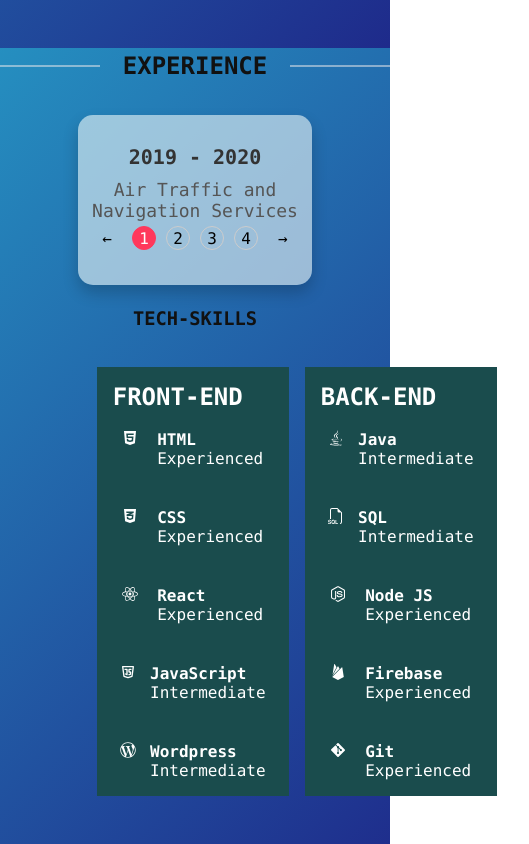
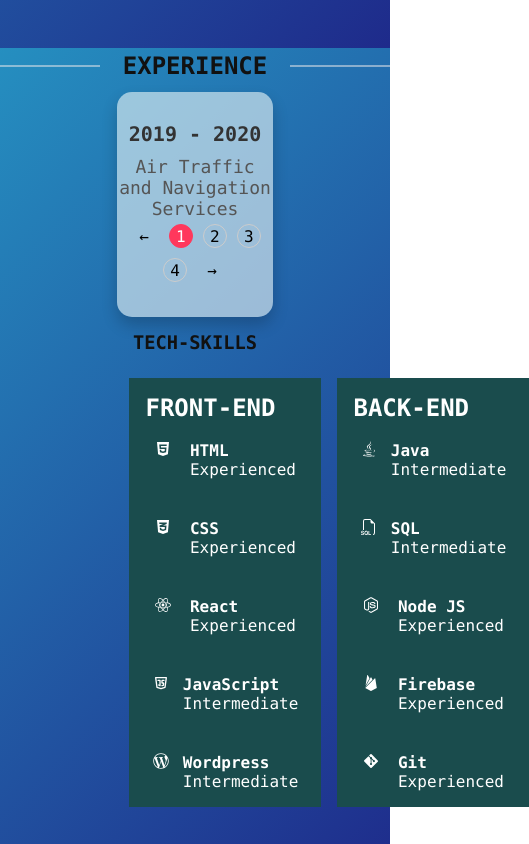
Before and after one commit to Sanerita/final-react-portfolio, a React (Vite) app: page / in a window 390 px wide. Shown: the part 1640-2484 px from the top of the page, 529 px wide, since content can reach past the window. Built offline with nearby package versions, Linux system fonts and the light colour scheme.

Commit message:
changed hamburger ui style

```diff
--- a/src/components/experience.jsx
+++ b/src/components/experience.jsx
@@ -17,10 +17,10 @@
 const experience = () => {
 
 
-  const [internetFacts, setInternetFacts] = useState([
+  const [internetFacts] = useState([
     { year: "2019 - 2020", fact: "Air Traffic and Navigation Services" },
     { year: "2020 - 2021", fact: "Astrofica Technologies" },
-    { year: "2023/02 - 2023/07", fact: "UVU Africa (CapaCiTi)" },
+    { year: "2023/02 - 2023/07",fact: "UVU Africa (CapaCiTi)" },
     { year: "2023/07 - current", fact: "Younglings VA" },
   ]);
 
--- a/src/styles.css
+++ b/src/styles.css
@@ -93,9 +93,10 @@
     left: 0;
     flex-direction: column;
     width: 100%;
-    height: calc(100vh - 77px);
-    background-color: white;
+    height: calc(50vh - 20px);
+    background-color: hsl(181deg 50% 20% / 70%);
     border-top: 1px solid black;
+    border-radius: 50px;
   }
   .navigation-menu li {
     text-align: center;
@@ -107,7 +108,7 @@
     padding: 1.5rem 0;
   }
   .navigation-menu li:hover {
-    background-color: #eee;
+    background-color: #dad9d9;
   }
 }
 @media screen and (max-width: 768px) {
@@ -521,12 +522,15 @@
   display: flex;
   justify-content: space-around;
 margin-top: -20%;
+
 }
 
 .exp-colums{
 display: flex;
 flex-direction: column;
-margin: 20%;
+margin: 30%;
+margin-bottom: -10%;
+margin-top: 10%;
 }
 
 /* projects */
```
